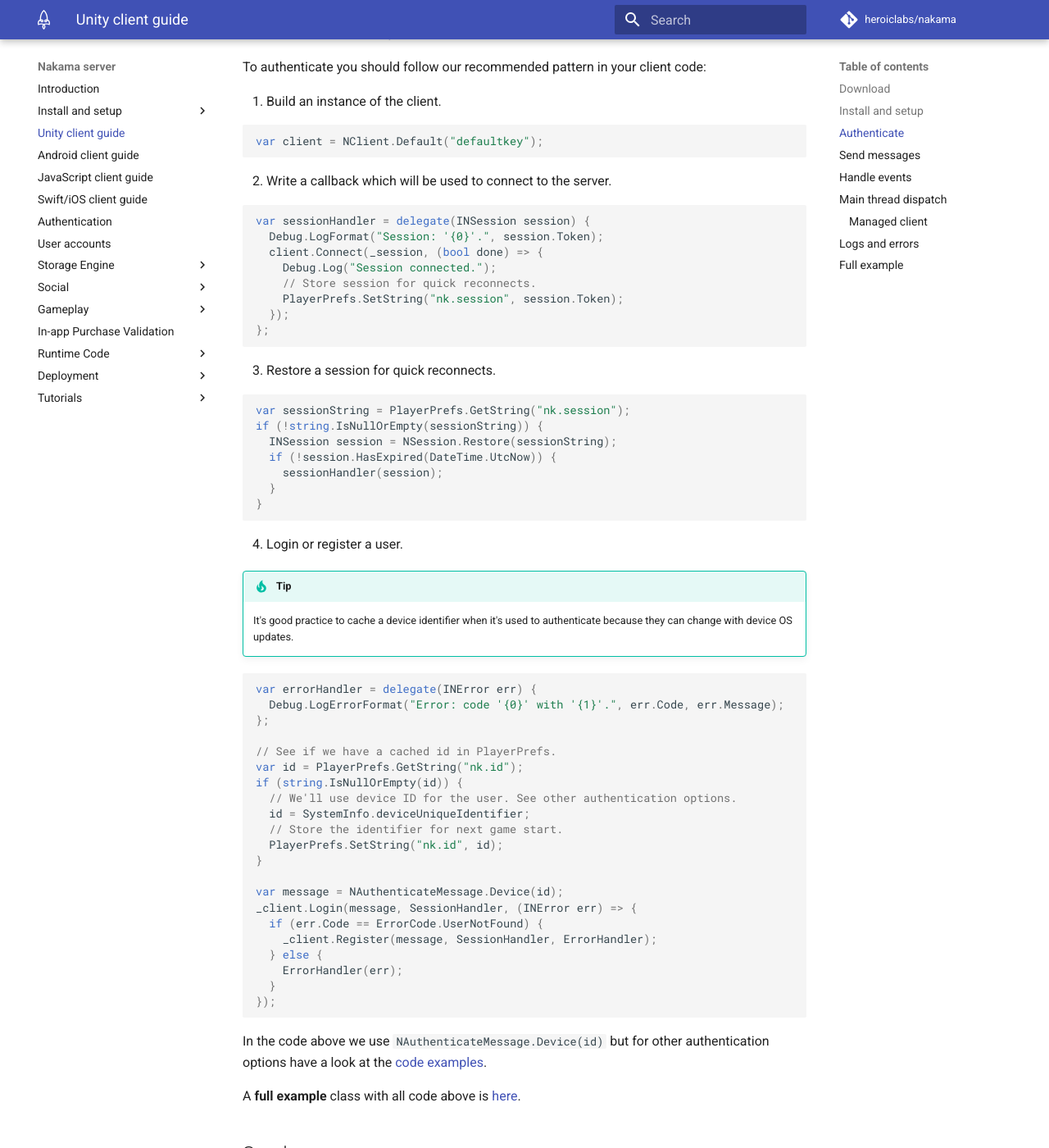
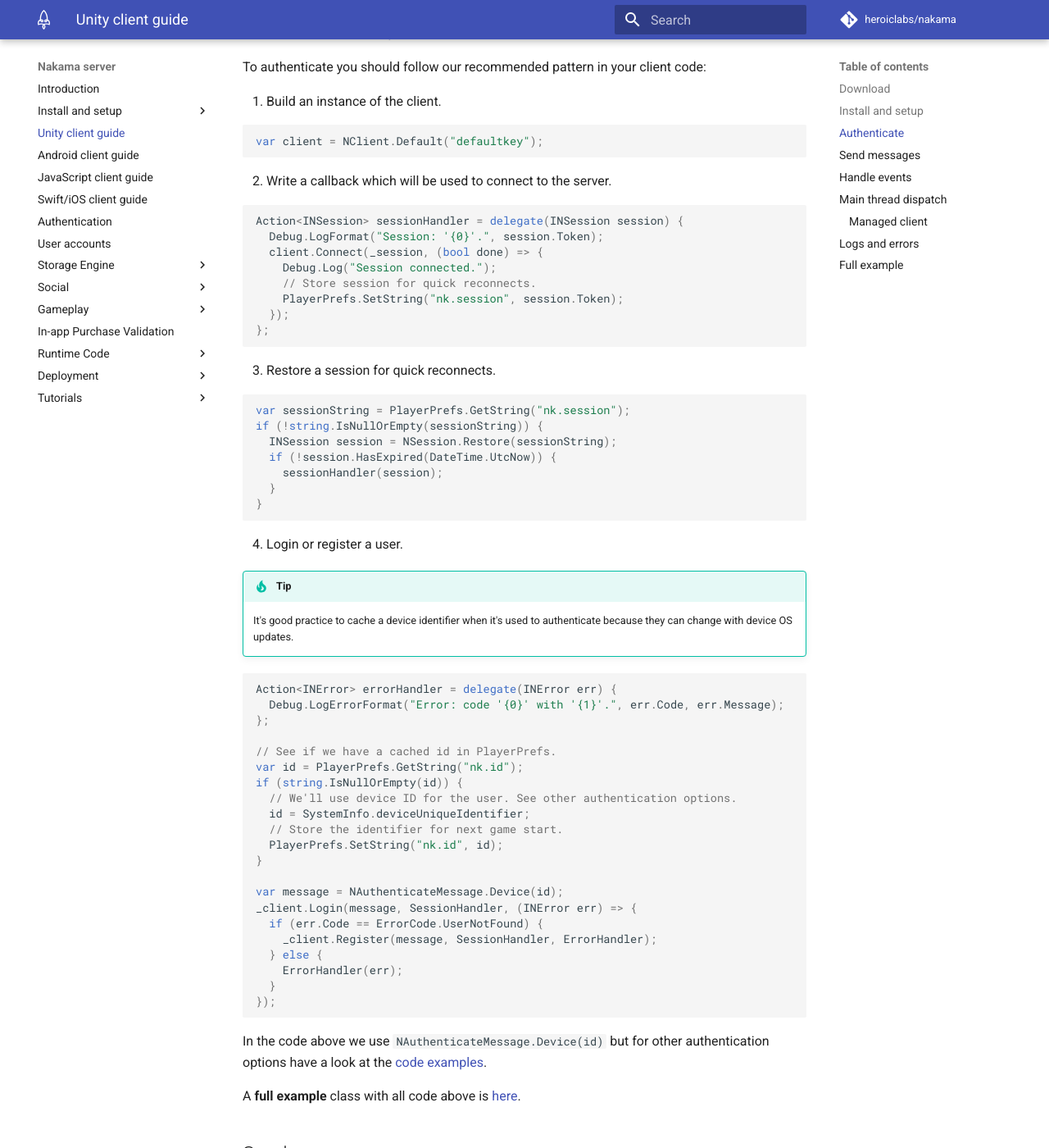
Before and after one commit to heroiclabs/nakama-docs, an MkDocs documentation site: the page built from docs/unity-client-guide.md, in a window 1280 px wide and 1400 px high, scrolled down 1578 px. Shown: the whole window at 82% size. Built offline with MkDocs 1.6.1 and Material for MkDocs 9.7.7, drawn with Linux system fonts in a browser that asks for light colours; comment, search, counter and statistics services are not loaded; old or Windows-style settings are respelled for this version of MkDocs.

Commit message:
Fix code examples in Unity client guide.

````diff
--- a/docs/unity-client-guide.md
+++ b/docs/unity-client-guide.md
@@ -63,7 +63,7 @@
 &nbsp;&nbsp; 2\. Write a callback which will be used to connect to the server.
 
 ```csharp
-var sessionHandler = delegate(INSession session) {
+Action<INSession> sessionHandler = delegate(INSession session) {
   Debug.LogFormat("Session: '{0}'.", session.Token);
   client.Connect(_session, (bool done) => {
     Debug.Log("Session connected.");
@@ -91,7 +91,7 @@
     It's good practice to cache a device identifier when it's used to authenticate because they can change with device OS updates.
 
 ```csharp
-var errorHandler = delegate(INError err) {
+Action<INError> errorHandler = delegate(INError err) {
   Debug.LogErrorFormat("Error: code '{0}' with '{1}'.", err.Code, err.Message);
 };
 
@@ -254,7 +254,7 @@
 Every error in the Unity client implements the `"INError"` interface. It contains details on the source and content of an error:
 
 ```csharp
-var errorHandler = delegate(INError error) {
+Action<INError> errorHandler = delegate(INError error) {
   Debug.LogFormat("Error code {0}", error.Code);
   Debug.LogFormat("Error message {0}", error.Message);
 };
````
